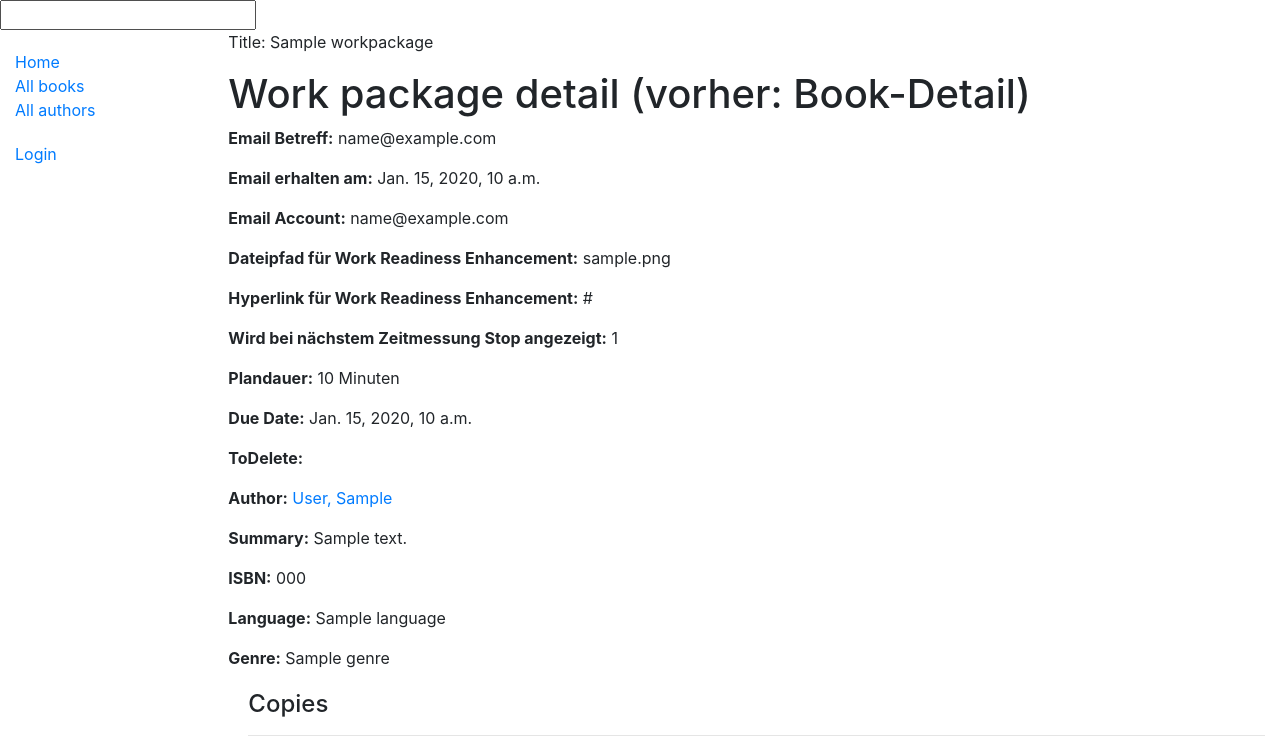
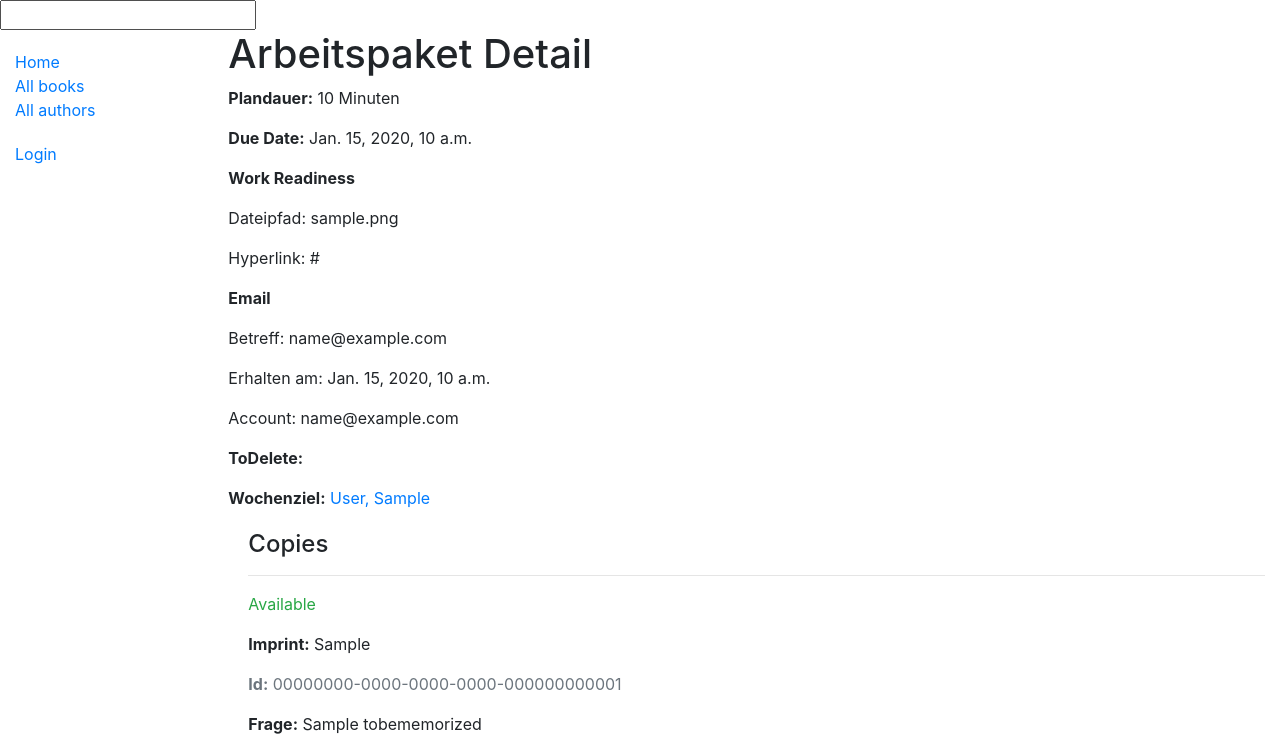
Before and after one commit to mdn/django-locallibrary-tutorial, a Django app: page /catalog/book/1 in a window 1280 px wide. Shown: the top 748 px of the page. Run offline with Django 3.2, Linux system fonts and the light colour scheme; tables that the repository leaves empty hold one stand-in row (values such as "Sample post"); some libraries are stand-ins or nearby versions.

Commit message:
Anpassungen html Attribute

```diff
--- a/catalog/models.py
+++ b/catalog/models.py
@@ -52,6 +52,7 @@ class Author(models.Model):
     last_name = models.CharField(max_length=100)
     date_of_birth = models.DateField(null=True, blank=True)
     date_of_death = models.DateField('died', null=True, blank=True)
+
     memorizable_week_target = models.CharField(max_length=4000, default='')
     week_target_comment = models.CharField(max_length=4000, default='')
 
--- a/catalog/templates/catalog/book_detail.html
+++ b/catalog/templates/catalog/book_detail.html
@@ -2,26 +2,30 @@
 
 {% block content %}
 
+<!--
 <p>Title: {{ book.title }}</p>
-<h1>Work package detail (vorher: Book-Detail)</h1>
-<a> {{ book.week_target_description }}</a>
-
-<p><strong>Email Betreff:</strong> {{ book.associated_email_subject }} </p>
-<p><strong>Email erhalten am:</strong> {{ book.associated_email_received_datetime }} </p>
-<p><strong>Email Account:</strong> {{ book.associated_email_received_account }}</p>
-<p><strong>Dateipfad für Work Readiness Enhancement:</strong> {{ book.filepath_for_readiness_enhancement }}</p>
-<p><strong>Hyperlink für Work Readiness Enhancement:</strong> {{ book.hyperlink_for_readiness_enhancement }}</p>
-<p><strong>Wird bei nächstem Zeitmessung Stop angezeigt:</strong> {{ book.is_shown_at_next_time_measurement_stop }}</p>
+-->
+<h1>Arbeitspaket Detail</h1>   <!-- vorher: Book-Detail -->
 <p><strong>Plandauer:</strong> {{ book.plan_duration_mins }} Minuten </p>
 <p><strong>Due Date:</strong> {{ book.due_datetime }} </p>
 
+<p><strong>Work Readiness</strong></p>
+<p>Dateipfad: {{ book.filepath_for_readiness_enhancement }}</p>
+<p>Hyperlink: {{ book.hyperlink_for_readiness_enhancement }}</p>
+
+<p><strong>Email</strong></p>
+<p>Betreff: {{ book.associated_email_subject }} </p>
+<p>Erhalten am: {{ book.associated_email_received_datetime }} </p>
+<p>Account: {{ book.associated_email_received_account }}</p>
+
 <p><strong>ToDelete:</strong></p>
-<p><strong>Author:</strong> <a href="{% url 'author-detail' book.author.pk %}">{{ book.author }}</a></p>
+<p><strong>Wochenziel:</strong> <a href="{% url 'author-detail' book.author.pk %}">{{ book.author }}</a></p>
+<!--
 <p><strong>Summary:</strong> {{ book.summary }}</p>
 <p><strong>ISBN:</strong> {{ book.isbn }}</p>
 <p><strong>Language:</strong> {{ book.language }}</p>
 <p><strong>Genre:</strong> {{ book.genre.all|join:", " }}</p>
-
+-->
 <div style="margin-left:20px;margin-top:20px">
 <h4>Copies</h4>
 
```
Also changed, not shown: catalog/templates/catalog/author_detail.html (+5 -4 lines).
